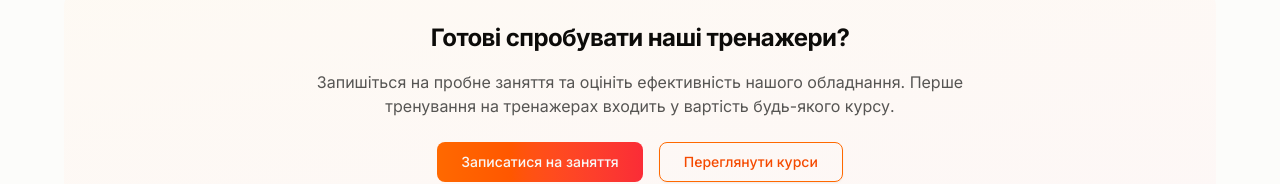
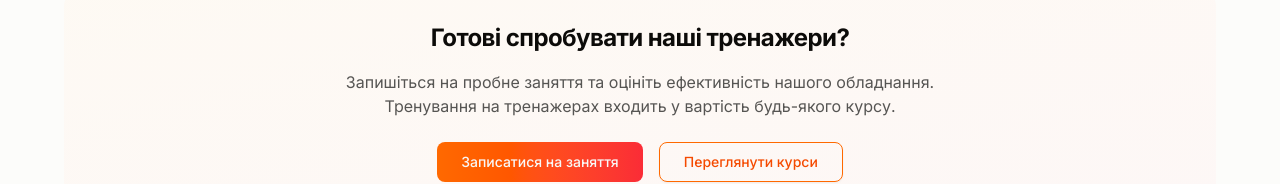
Before and after one commit to driveclubkyiv/drive-club, a Next.js app: page /exercise-machines in a window 1280 px wide. Shown: the part 3702-3886 px from the top of the page. Built offline with nearby package versions, Linux system fonts and the light colour scheme.

Commit message:
minor text fix

```diff
--- a/src/app/exercise-machines/page.tsx
+++ b/src/app/exercise-machines/page.tsx
@@ -410,7 +410,7 @@ export default function ExercisePage() {
               </h2>
               <p className="text-muted-foreground mb-6 max-w-2xl mx-auto">
                 Запишіться на пробне заняття та оцініть ефективність нашого
-                обладнання. Перше тренування на тренажерах входить у вартість
+                обладнання. Тренування на тренажерах входить у вартість
                 будь-якого курсу.
               </p>
               <div className="flex flex-col sm:flex-row gap-4 justify-center">
```
